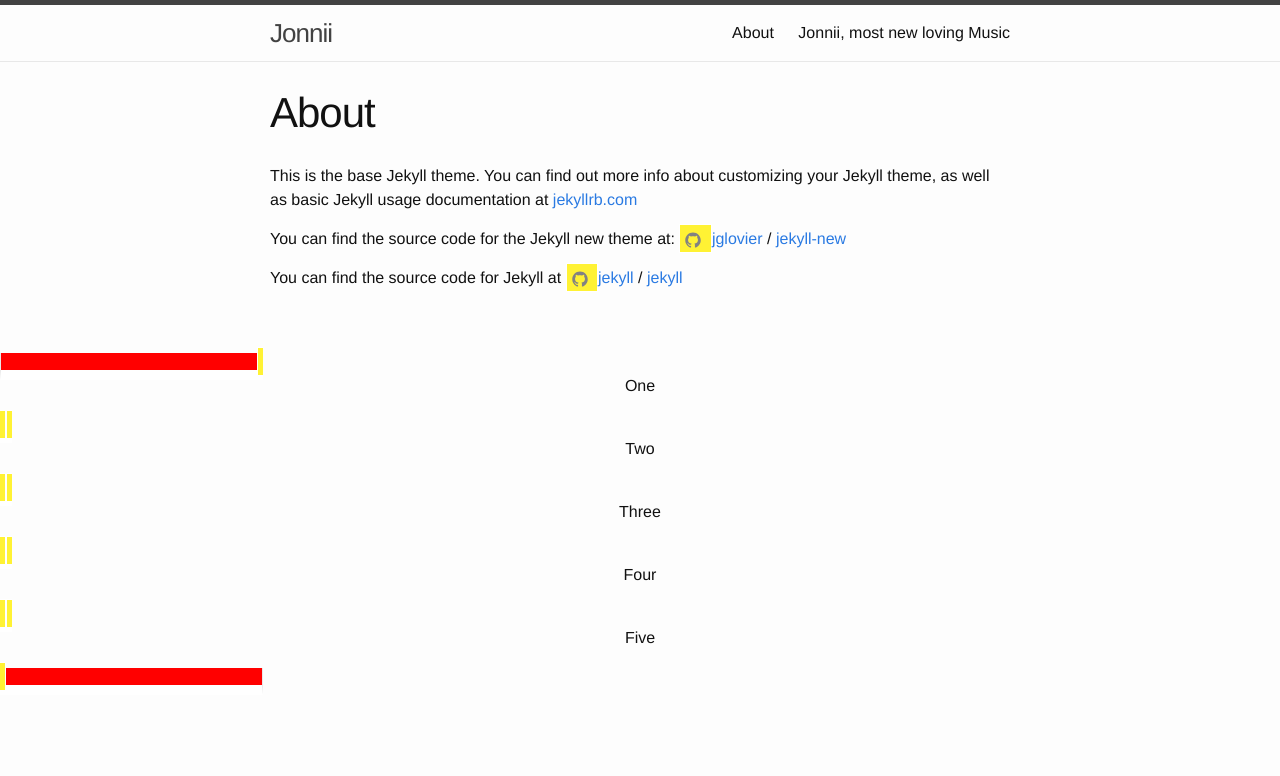
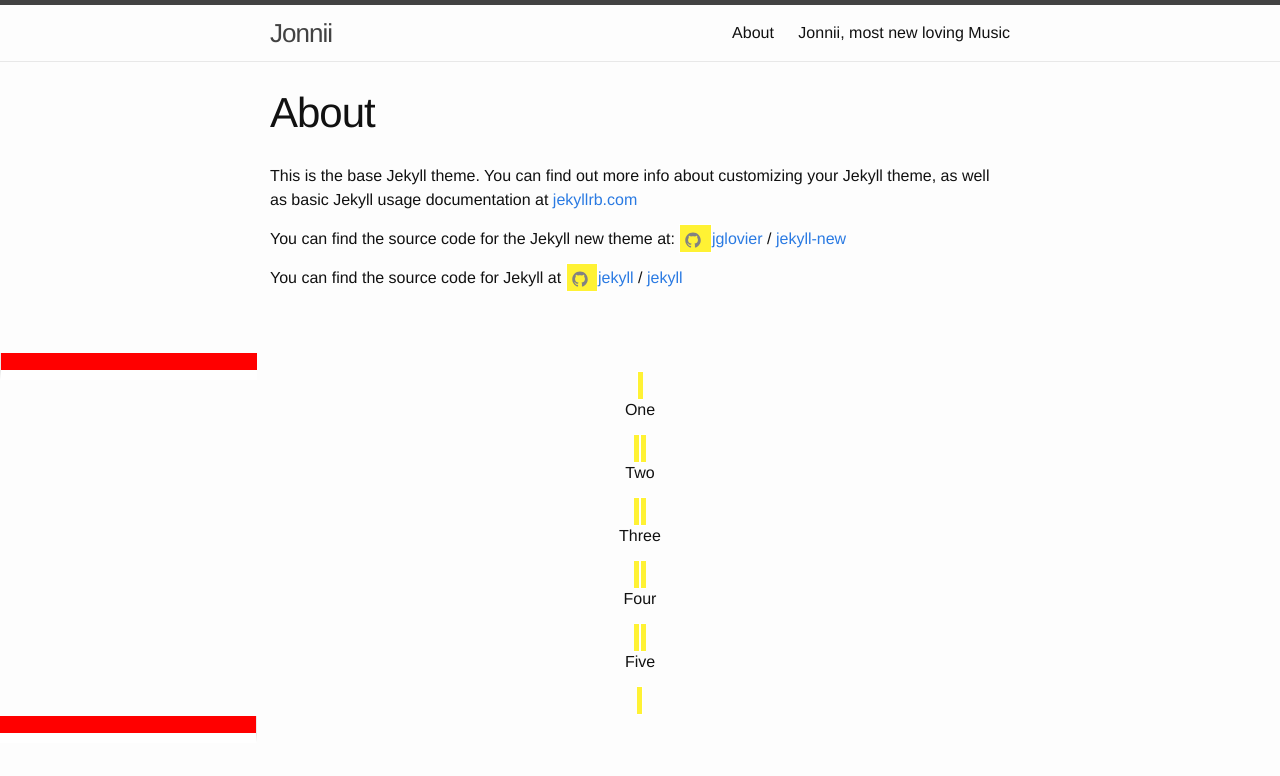
Before and after one commit to ValleHD/ValleHD.github.io, a Jekyll site: the page built from about.md, in a window 1280 px wide. Shown: the top 776 px of the page. Built offline with Jekyll 4.4.1, drawn with Linux system fonts in a browser that asks for light colours.

Commit message:
Update footer.html

```diff
--- a/_includes/footer.html
+++ b/_includes/footer.html
@@ -1,4 +1,6 @@
 <footer class="site-footer">
+
+  <div class ="sm-list">
 
   <div class ="icon">
     <h4> One </h4>
@@ -20,4 +22,6 @@
     <h4> Five </h4>
   </div>
 
+  </div>
+
 </footer>
```
